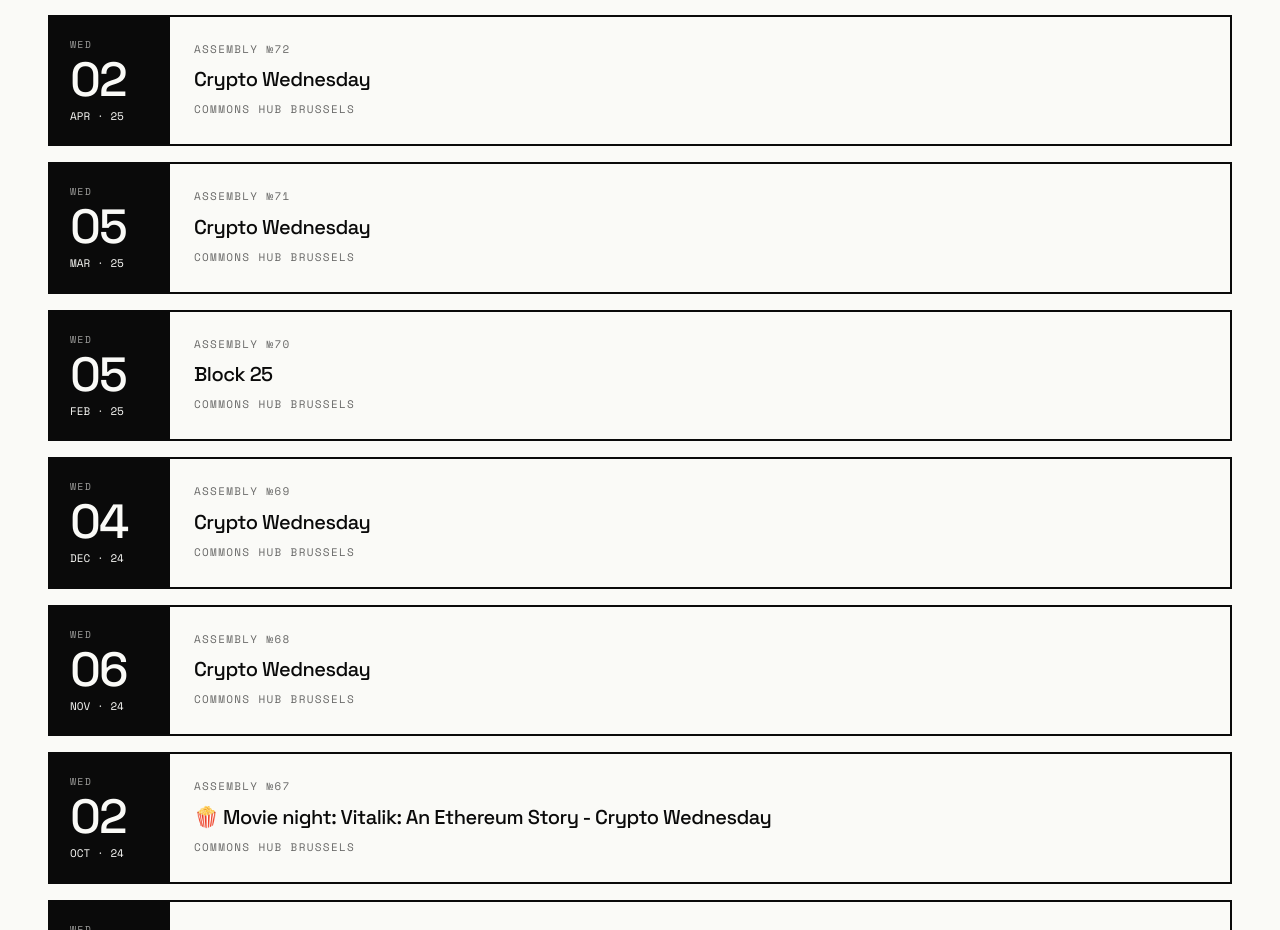
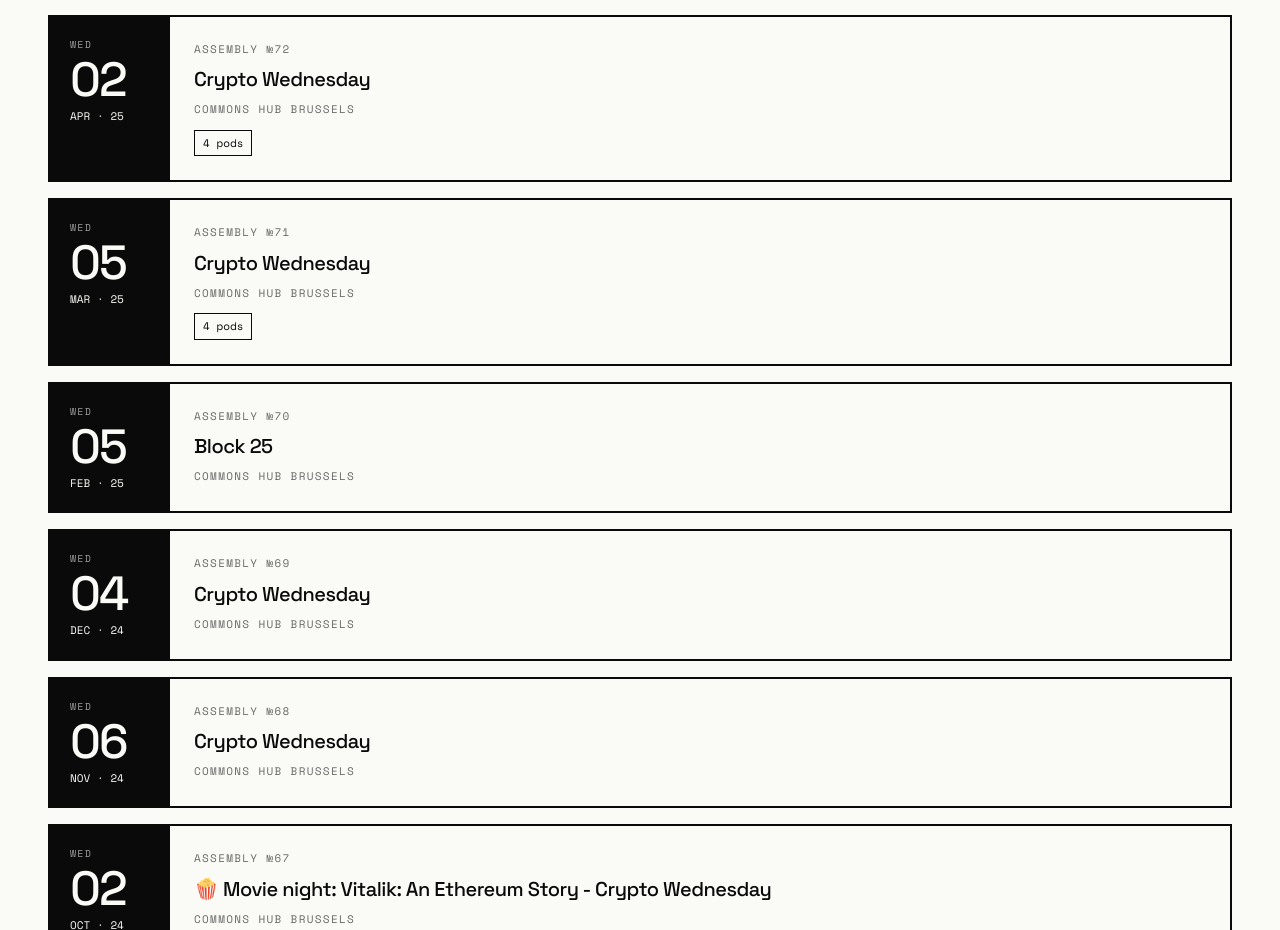
Before and after one commit to BrunoRoemers/daobrussels, an Astro site: page /events in a window 1280 px wide. Shown: the part 2707-3637 px from the top of the page. Built offline with nearby package versions, Linux system fonts and the light colour scheme; Astro itself is replaced by a stand-in of ours.

Commit message:
Add some pods

```diff
--- a/src/content/events/2025-03-05.md
+++ b/src/content/events/2025-03-05.md
@@ -7,6 +7,11 @@ meetupUrl: "https://www.meetup.com/daobrussels/events/305570163/"
 going: 18
 images:
   - "/images/meetup/2025-03-05.jpg"
+pods:
+  - ai-agents
+  - crypto-kastaar
+  - brussels-pay
+  - website
 ---
 
 Welcome to the new Crypto Wednesdays!
--- a/src/content/events/2025-04-02.md
+++ b/src/content/events/2025-04-02.md
@@ -7,6 +7,11 @@ meetupUrl: "https://www.meetup.com/daobrussels/events/306012833/"
 going: 12
 images:
   - "/images/meetup/2025-04-02.jpg"
+pods:
+  - ai-agents
+  - blue-ocean
+  - website
+  - tx-info
 ---
 
 **April 2** is for builders 💪
```
